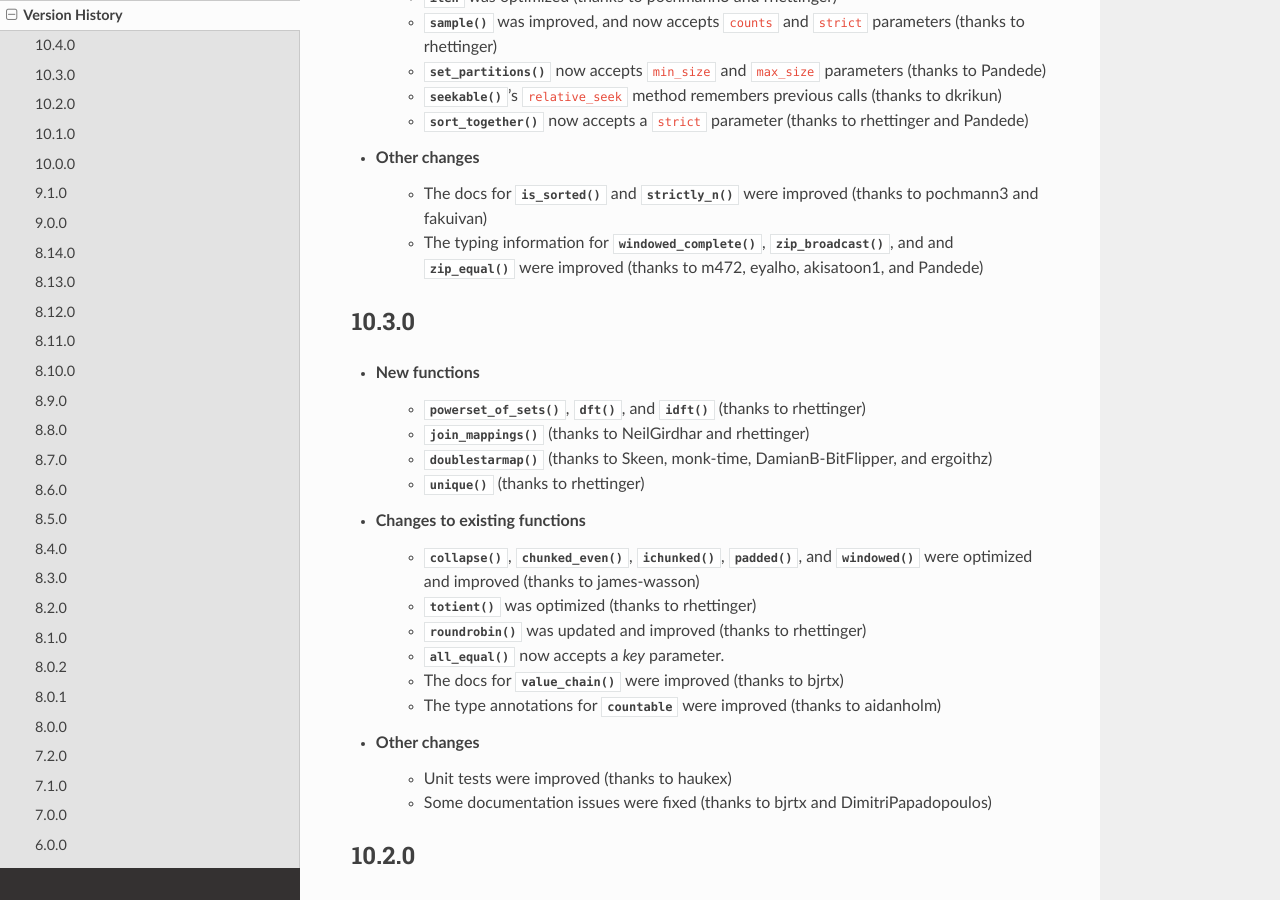
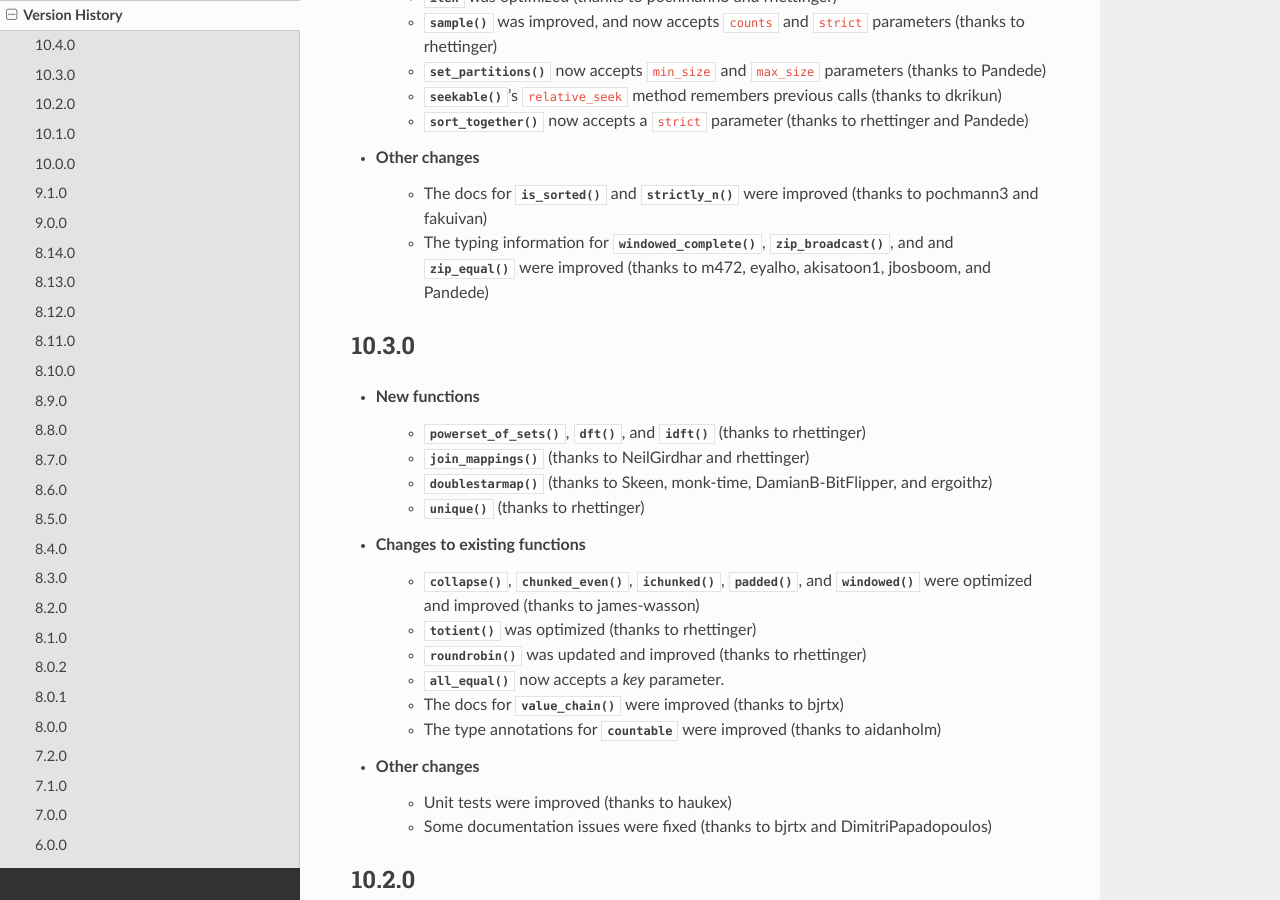
Before and after one commit to more-itertools/more-itertools, a Sphinx documentation site: the page built from docs/versions.rst, in a window 1280 px wide and 900 px high, scrolled down 514 px. Built offline with Sphinx 7.4.7 and the Read the Docs theme 2.0.0, drawn with Linux system fonts in a browser that asks for light colours.

Commit message:
Add missing credit

```diff
--- a/docs/versions.rst
+++ b/docs/versions.rst
@@ -20,7 +20,7 @@ Version History
 
 * Other changes
     * The docs for :func:`is_sorted` and :func:`strictly_n` were improved (thanks to pochmann3 and fakuivan)
-    * The typing information for :func:`windowed_complete`, :func:`zip_broadcast`, and and :func:`zip_equal` were improved (thanks to m472, eyalho, akisatoon1, and Pandede)
+    * The typing information for :func:`windowed_complete`, :func:`zip_broadcast`, and and :func:`zip_equal` were improved (thanks to m472, eyalho, akisatoon1, jbosboom, and Pandede)
 
 10.3.0
 ------
```
